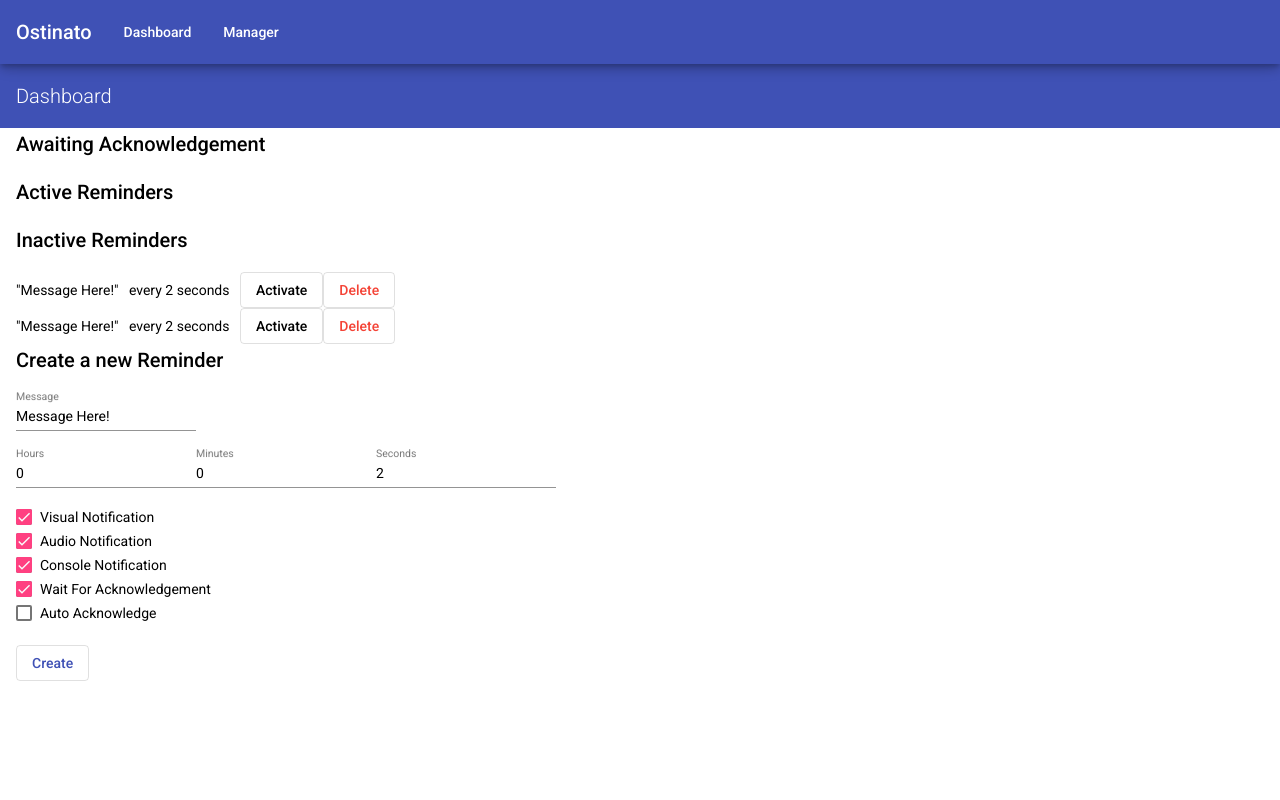
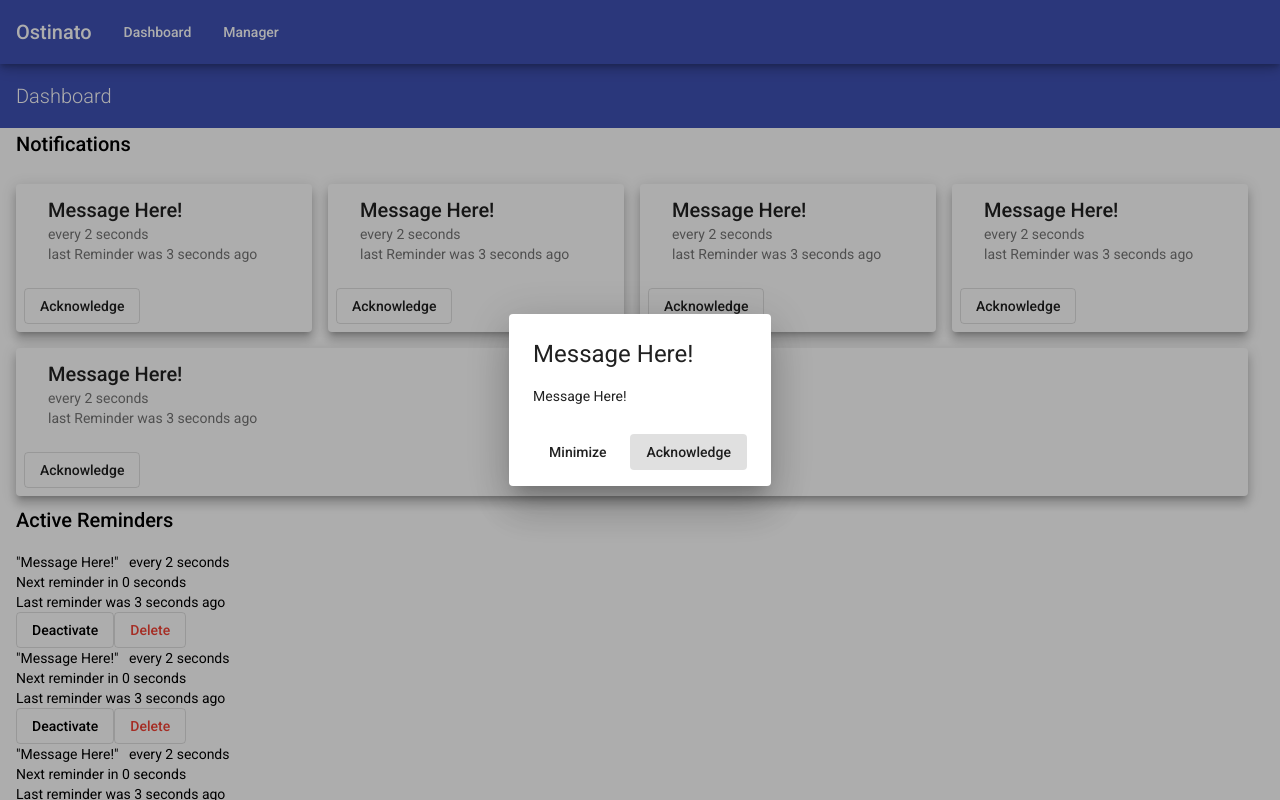
Before and after one commit to michael-dean-haynie/ostinato, an Angular app: page /dashboard in a window 1280 px wide. Built offline with nearby package versions, Linux system fonts and the light colour scheme.

Commit message:
Improve notifications area styling

```diff
--- a/src/app/components/dashboard/dashboard.component.html
+++ b/src/app/components/dashboard/dashboard.component.html
@@ -1,5 +1,5 @@
-<h2>Awaiting Acknowledgement</h2>
-<div class="notification-container">
+<h2>Notifications</h2>
+<div class="notifications">
     <ng-container *ngFor="let reminder of getRemindersAwaitingAcknowledgement()">
         <mat-card>
             <mat-card-header>
--- a/src/app/components/dashboard/dashboard.component.scss
+++ b/src/app/components/dashboard/dashboard.component.scss
@@ -1,11 +1,11 @@
 @import '~@angular/material/theming';
 
-.notification-container {
+.notifications {
     display: flex;
     flex-wrap: wrap;
 
     mat-card {
-        flex: auto;
+        flex: 1 1 auto;
         margin: 0.5rem 1rem 0.5rem 0;
         @include mat-elevation(8);
     }
--- a/src/app/components/dashboard/dashboard.component.ts
+++ b/src/app/components/dashboard/dashboard.component.ts
@@ -17,6 +17,10 @@ export class DashboardComponent implements OnInit {
     this.newReminder = this.reminderService.createReminder();
     this.createReminder();
     this.createReminder();
+    this.createReminder();
+    this.createReminder();
+    this.createReminder();
+    this.reminderService.reminders.forEach(reminder => reminder.activate());
   }
 
   createReminder(): void {
```
